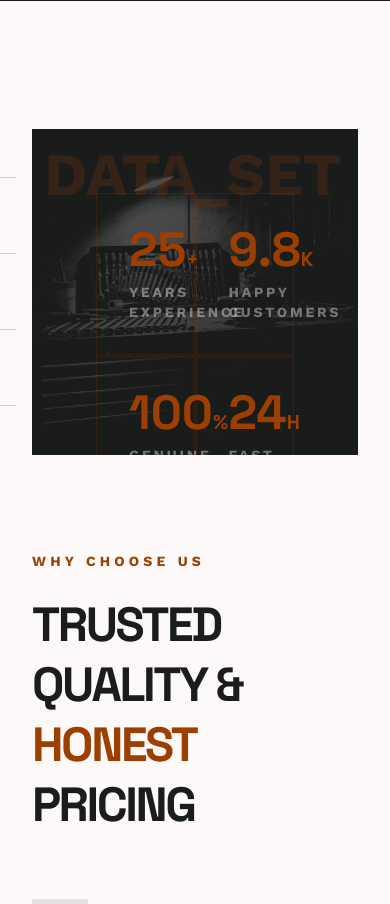
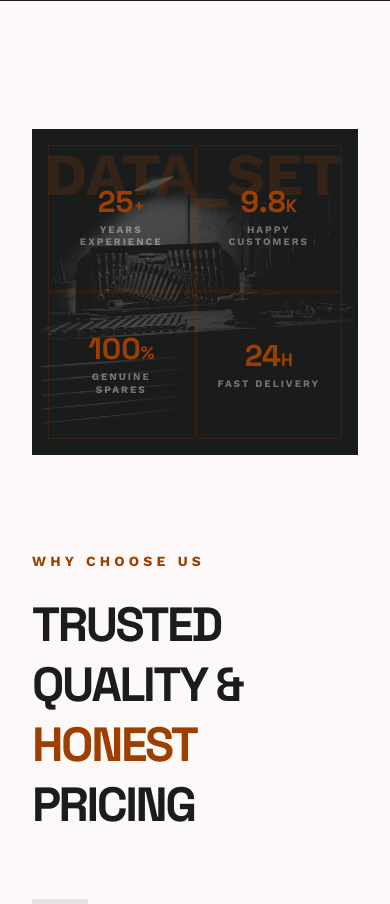
Before and after one commit to Nithish8436/Car_service_webiste, a React (Vite) app in the folder frontend/: page / in a window 390 px wide. Shown: the part 3860-4764 px from the top of the page. Built offline with nearby package versions, Linux system fonts and the light colour scheme.

Commit message:
fix: resolve mobile layout alignment in WhyUs stats

```diff
--- a/frontend/src/components/WhyUs.jsx
+++ b/frontend/src/components/WhyUs.jsx
@@ -10,27 +10,27 @@ export default function WhyUs() {
               alt="precise mechanical workshop"
               src="/images/why-us-bg.jpg"
             />
-            <div className="absolute inset-0 p-16 grid grid-cols-2 gap-px bg-on-surface/50">
-              <div className="p-8 border border-primary/20 flex flex-col justify-center">
-                <div className="text-primary text-5xl font-black mb-2 font-headline">25<span className="text-xl">+</span></div>
-                <div className="text-surface/40 text-sm font-bold uppercase tracking-[0.2em]">Years Experience</div>
+            <div className="absolute inset-0 p-4 sm:p-16 grid grid-cols-2 gap-px bg-on-surface/50">
+              <div className="p-4 sm:p-8 border border-primary/20 flex flex-col justify-center text-center sm:text-left">
+                <div className="text-primary text-3xl sm:text-5xl font-black mb-1 sm:mb-2 font-headline leading-none">25<span className="text-lg sm:text-xl">+</span></div>
+                <div className="text-surface/40 text-[10px] sm:text-sm font-bold uppercase tracking-[0.2em] leading-tight">Years Experience</div>
               </div>
-              <div className="p-8 border border-primary/20 flex flex-col justify-center">
-                <div className="text-primary text-5xl font-black mb-2 font-headline">9.8<span className="text-xl">K</span></div>
-                <div className="text-surface/40 text-sm font-bold uppercase tracking-[0.2em]">Happy Customers</div>
+              <div className="p-4 sm:p-8 border border-primary/20 flex flex-col justify-center text-center sm:text-left">
+                <div className="text-primary text-3xl sm:text-5xl font-black mb-1 sm:mb-2 font-headline leading-none">9.8<span className="text-lg sm:text-xl">K</span></div>
+                <div className="text-surface/40 text-[10px] sm:text-sm font-bold uppercase tracking-[0.2em] leading-tight">Happy Customers</div>
               </div>
-              <div className="p-8 border border-primary/20 flex flex-col justify-center">
-                <div className="text-primary text-5xl font-black mb-2 font-headline">100<span className="text-xl">%</span></div>
-                <div className="text-surface/40 text-sm font-bold uppercase tracking-[0.2em]">Genuine Spares</div>
+              <div className="p-4 sm:p-8 border border-primary/20 flex flex-col justify-center text-center sm:text-left">
+                <div className="text-primary text-3xl sm:text-5xl font-black mb-1 sm:mb-2 font-headline leading-none">100<span className="text-lg sm:text-xl">%</span></div>
+                <div className="text-surface/40 text-[10px] sm:text-sm font-bold uppercase tracking-[0.2em] leading-tight">Genuine Spares</div>
               </div>
-              <div className="p-8 border border-primary/20 flex flex-col justify-center">
-                <div className="text-primary text-5xl font-black mb-2 font-headline">24<span className="text-xl">H</span></div>
-                <div className="text-surface/40 text-sm font-bold uppercase tracking-[0.2em]">Fast Delivery</div>
+              <div className="p-4 sm:p-8 border border-primary/20 flex flex-col justify-center text-center sm:text-left">
+                <div className="text-primary text-3xl sm:text-5xl font-black mb-1 sm:mb-2 font-headline leading-none">24<span className="text-lg sm:text-xl">H</span></div>
+                <div className="text-surface/40 text-[10px] sm:text-sm font-bold uppercase tracking-[0.2em] leading-tight">Fast Delivery</div>
               </div>
             </div>
           </div>
           {/* Measurement Markings */}
-          <div className="absolute -left-10 top-0 h-full flex flex-col justify-between py-12">
+          <div className="hidden sm:flex absolute -left-10 top-0 h-full flex-col justify-between py-12">
             <div className="h-px w-6 bg-on-surface/20"></div>
             <div className="h-px w-6 bg-on-surface/20"></div>
             <div className="h-px w-6 bg-on-surface/20"></div>
```
